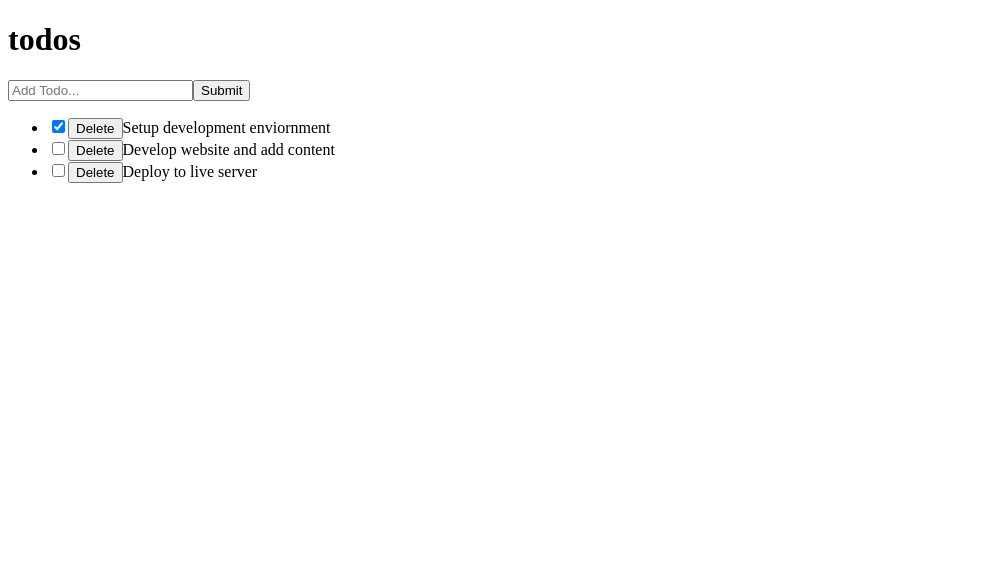
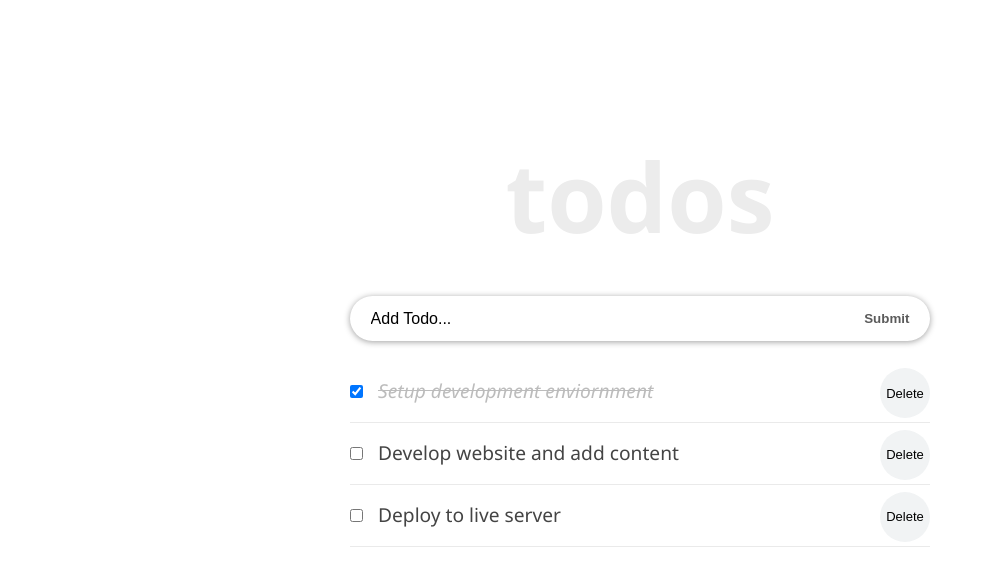
Before and after one commit to irenesryan/to-do-list, a React (Create React App) app: page / in a window 1280 px wide. Shown: the top 586 px of the page, without its empty margins (0-988 px from the left). Built offline with nearby package versions, Linux system fonts and the light colour scheme.

Commit message:
Add files via upload

```diff
--- a/src/App.css
+++ b/src/App.css
@@ -1,38 +1,64 @@
-.App {
-  text-align: center;
+* {
+  box-sizing: border-box;
+  margin: 0;
+  padding: 0;
 }
 
-.App-logo {
-  height: 40vmin;
-  pointer-events: none;
+body {
+  font-family: 'Segoe UI', Arial, sans-serif;
+  line-height: 1.4;
+  color: #444;
+  background: #fff;
+  height: 100vh;
 }
 
-@media (prefers-reduced-motion: no-preference) {
-  .App-logo {
-    animation: App-logo-spin infinite 20s linear;
-  }
+.container {
+  display: flex;
+  flex-direction: column;
+  justify-content: center;
+  align-items: center;
+  max-width: 600px;
+  margin: 0 auto;
 }
 
-.App-header {
-  background-color: #282c34;
-  min-height: 100vh;
-  display: flex;
-  flex-direction: column;
-  align-items: center;
-  justify-content: center;
-  font-size: calc(10px + 2vmin);
-  color: white;
+.inner {
+  width: 100%;
+  padding: 8rem 10px 4rem;
 }
 
-.App-link {
-  color: #61dafb;
+.form-container {
+  width: 100%;
+  margin-bottom: 20px;
+  display: flex;
+  border-radius: calc(0.5*100px);
+  box-shadow: 0 1px 6px 0 rgba(0, 0, 0, 0.38);
+  justify-content: space-evenly;
 }
 
-@keyframes App-logo-spin {
-  from {
-    transform: rotate(0deg);
-  }
-  to {
-    transform: rotate(360deg);
-  }
+.input-text {
+  font-size: 1rem;
+  font-weight: 400;
+  width: 85%;
+  padding-right: 5px;
+  padding-left: 10px;
+  border-radius: calc(0.5*100px);
 }
+
+.input-text::placeholder {
+  color: #000;
+}
+
+.input-submit {
+  background: transparent;
+  color: #5b5b5b;
+  text-transform: capitalize;
+  cursor: pointer;
+  font-weight: 600;
+  margin-right: 10px;
+}
+
+.input-text, .input-submit {
+  height: 45px;
+  outline: none;
+  border: none;
+}
--- a/src/components/Header.js
+++ b/src/components/Header.js
@@ -1,9 +1,26 @@
 import React from "react";
 
 const Header = () => {
+
+    const headerStyle = {
+        padding: "20px 0",
+        lineHeight: "1.5em"
+    }
+
     return (
-        <header>
-            <h1>todos</h1>
+        <header style={headerStyle}>
+            <h1 style={{
+                    fontSize: "6rem",
+                    fontWeight: "600",
+                    marginBottom: "2rem",
+                    lineHeight: "1em",
+                    color: "#ececec",
+                    textTransform: "lowercase",
+                    textAlign: "center"
+                }}
+            >
+                todos
+            </h1>
         </header>
     )
 }
--- a/src/components/InputToDo.js
+++ b/src/components/InputToDo.js
@@ -6,7 +6,7 @@
     };
 
     onChange = e => {
-        this.setState({title: e.target.value})
+        this.setState({[e.target.name]: e.target.value})
     };
 
     handleSubmit = e => {
@@ -22,14 +22,16 @@
 
     render() {
         return(
-            <form onSubmit={this.handleSubmit}>
+            <form onSubmit={this.handleSubmit} className="form-container">
                 <input
                     type="text"
+                    className="input-text"
                     placeholder="Add Todo..."
                     value={this.state.title}
+                    name="title"
                     onChange={this.onChange}
                 />
-                <button>Submit</button>
+                <button className="input-submit">Submit</button>
             </form>
         )
     }
--- a/src/components/ToDoContainer.js
+++ b/src/components/ToDoContainer.js
@@ -60,7 +60,8 @@
 
     render() {
         return (
-            <div>
+            <div className='container'>
+                <div className='inner'>
                     <Header />
                     <InputToDo addToDoProps={this.addToDoItem}/>
                     <ToDoList
@@ -69,6 +70,7 @@
                         deleteToDoProps={this.delToDo}
                     />
                 </div>
+            </div>
         )
     }
 }
--- a/src/components/ToDoItem.js
+++ b/src/components/ToDoItem.js
@@ -1,16 +1,32 @@
 import React, { Component } from "react";
+import styles from "./ToDoItem.module.css"
 
 class ToDoItem extends Component {
     render() {
+
+        const completedStyle = {
+            fontStyle: "italic",
+            color: "#595959",
+            opacity: "0.4",
+            textDecoration: "line-through"
+        }
+
+        const { completed, id, title} = this.props.todo
+
         return(
-            <li>
+            <li className={styles.item}>
                 <input
                     type='checkbox'
-                    checked={this.props.todo.completed}
-                    onChange={() => this.props.handleChangeProps(this.props.todo.id)}
+                    className={styles.checkbox}
+                    checked={completed}
+                    onChange={() => this.props.handleChangeProps(id)}
                 />
-                <button onClick={() => this.props.deleteToDoProps(this.props.todo.id)}>Delete</button>
-                {this.props.todo.title}
+                <button onClick={() => this.props.deleteToDoProps(id)}>
+                    Delete
+                </button>
+                <span style={completed ? completedStyle : null}>
+                    {title}
+                </span>
             </li>
         )
     }
--- /dev/null
+++ b/src/components/ToDoItem.module.css
@@ -0,0 +1,23 @@
+.item {
+    font-size: 1.2rem;
+    list-style-type: none;
+    padding: 17px 0px;
+    border-bottom: 1px solid #eaeaea;
+}
+
+.checkbox {
+    margin-right: 15px;
+}
+
+.item button {
+    font-size: 13px;
+    background: #f1f3f4;
+    border: none;
+    cursor: pointer;
+    float: right;
+    outline: none;
+    border-radius: 100px;
+    height: 50px;
+    width: 50px;
+    margin: -10px 0 0 10px;
+}
--- a/src/index.js
+++ b/src/index.js
@@ -2,6 +2,9 @@
 import ReactDOM from 'react-dom';
 //component file
 import ToDoContainer from './components/ToDoContainer';
+
+//stylesheet
+import "./App.css"
 
 ReactDOM.render(
     <React.StrictMode>
```
Also changed, not shown: src/reportWebVitals.js (added, +13 -0 lines), src/setupTests.js (added, +5 -0 lines). Lines whose indentation alone changed are shown as unchanged.
